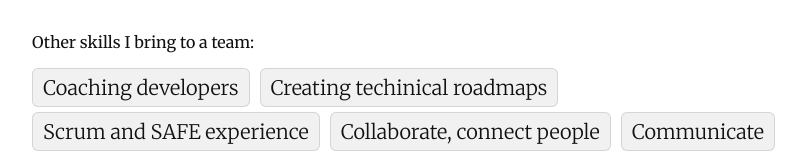
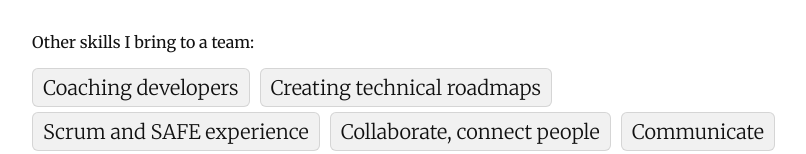
Before and after one commit to JeroenReumkens/JeroenReumkens.nl, a Next.js app: page / in a window 1280 px wide. Shown: the part 976-1130 px from the top of the page, without its empty margins (32-838 px from the left). Built offline with nearby package versions, Linux system fonts and the light colour scheme.

Commit message:
Fixed typo

```diff
--- a/components/sections/skills.tsx
+++ b/components/sections/skills.tsx
@@ -54,7 +54,7 @@ export const Skills = () => {
           <p>Other skills I bring to a team:</p>
           <Box>
             <Badge>Coaching developers</Badge>
-            <Badge>Creating techinical roadmaps</Badge>
+            <Badge>Creating technical roadmaps</Badge>
             <Badge>Scrum and SAFE experience</Badge>
             <Badge>Collaborate, connect people</Badge>
             <Badge>Communicate</Badge>
```
